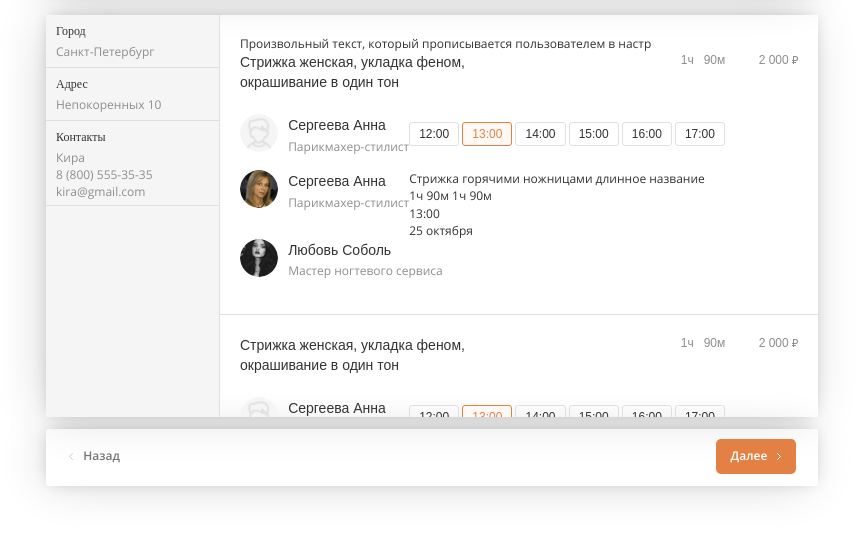
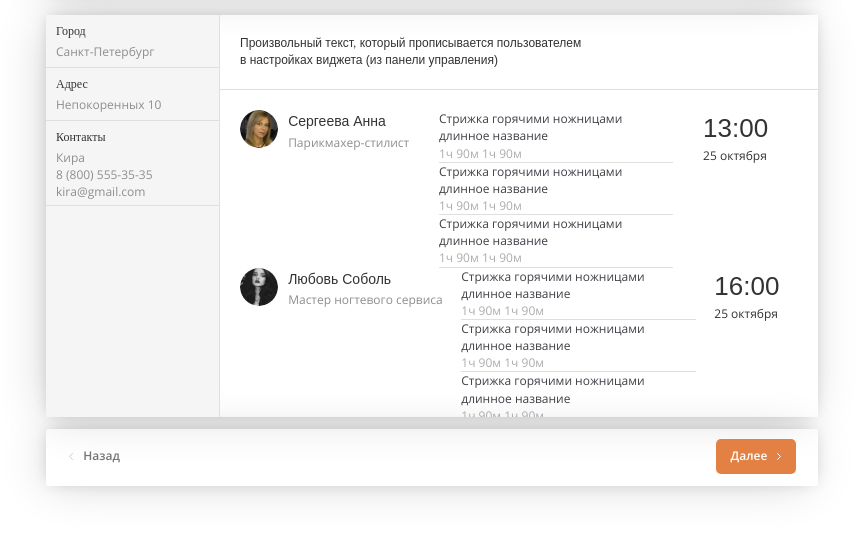
Before and after one commit to alikoganyan/aVisits-widget-UI, a website: page 6_Ready_Master.html in a window 1280 px wide. Shown: the part 210-746 px from the top of the page, without its empty margins (208-1065 px from the left). Drawn offline with nearby package versions, Linux system fonts and the light colour scheme; a web font is replaced by a local one.

Commit message:
ready master cols

```diff
--- a/6_Ready_Master.html
+++ b/6_Ready_Master.html
@@ -59,40 +59,9 @@
 							</div>
 						</div>
 						<div class="content-right-block time-master-right-block ready-master-right-block time-service">
+							<div class="ready-master-title-text bold">Произвольный текст, который прописывается пользователем <br>в настройках виджета (из панели управления)</div>
 						<div class="time-master-book-schedule-container-all">
 							<div class="time-master-book-schedule-container-all-inner">
-								<div class="ready-master-title-text">Произвольный текст, который прописывается пользователем в настр</div>
-								<div class="time-master-book-schedule-container">
-									<div class="time-service-all clearfix">
-										<div class="time-service-item clearfix">
-											<div class="time-service-item-title bold">Стрижка женская, укладка феном, окрашивание в один тон</div>
-											<div class="time-service-item-info">
-												<div class="">1ч &nbsp 90м</div>
-												<div class="">2 000 <span><img src="assets/images/icons/ruble-gray.png"></span></div>
-											</div>
-										</div>
-									</div>
-									<div class="time-master-title-block">
-										<div class="master-title-block-pic-container" style="background-image: url(assets/images/master-pic-default.png)"></div>
-										<div class="master-title-block-text">
-											<p class="bold">Сергеева Анна</p>
-											<p class="time-master-master-position">Парикмахер-стилист</p>
-										</div>
-									</div>
-									<div class="time-master-time-schedule">
-										<div class="table">
-											<div class="tr">
-												<div class="td"><a href="">12:00</a></div>
-												<div class="td active"><a href="">13:00</a></div>
-												<div class="td"><a href="">14:00</a></div>
-												<div class="td"><a href="">15:00</a></div>
-												<div class="td"><a href="">16:00</a></div>
-												<div class="td"><a href="">17:00</a></div>
-											</div>
-										</div>
-									</div>
-									<div class="clearfix"></div>
-								</div>
 								<div class="clearfix"></div>
 								<div class="time-master-book-schedule-container">
 									<div class="ready-master-time-schedule-item time-master-title-block">
@@ -102,22 +71,76 @@
 											<p class="time-master-master-position">Парикмахер-стилист</p>
 										</div>
 									</div>
-										<div class="ready-master-time-schedule-item">
-											<div class="">Стрижка горячими ножницами длинное название</div>
+									<div class="ready-master-time-schedule-item middle">
+										<div class="ready-master-time-schedule-sub-item">
+											<div class="ready-master-time-schedule-item-title">Стрижка горячими ножницами длинное название</div>
 											<div class="">
 												<span>1ч 90м</span>
 												<span>1ч 90м</span>
 											</div>
 										</div>
-										<div class="ready-master-time-schedule-item">
-											<div class="ready-master-time-schedule-item-time">13:00</div>
-											<div class="ready-master-time-schedule-item-date">25 октября</div>
+										<div class="ready-master-time-schedule-sub-item">
+											<div class="ready-master-time-schedule-item-title">Стрижка горячими ножницами длинное название</div>
+											<div class="">
+												<span>1ч 90м</span>
+												<span>1ч 90м</span>
+											</div>
 										</div>
+										<div class="ready-master-time-schedule-sub-item">
+											<div class="ready-master-time-schedule-item-title">Стрижка горячими ножницами длинное название</div>
+											<div class="">
+												<span>1ч 90м</span>
+												<span>1ч 90м</span>
+											</div>
+										</div>
+									</div>
+									<div class="ready-master-time-schedule-item">
+										<div class="ready-master-time-schedule-item-time">13:00</div>
+										<div class="ready-master-time-schedule-item-date">25 октября</div>
+									</div>
 
 									<div class="clearfix"></div>
 								</div>
 								<div class="clearfix"></div>
-								<div class="time-master-book-schedule-container clearfix">
+								<div class="time-master-book-schedule-container">
+									<div class="ready-master-time-schedule-item time-master-title-block">
+										<div class="master-title-block-pic-container" style="background-image: url(assets/images/master-pic4.png);"></div>
+										<div class="master-title-block-text">
+											<p class="bold">Любовь Соболь</p>
+											<p class="time-master-master-position">Мастер ногтевого сервиса</p>
+										</div>
+									</div>
+									<div class="ready-master-time-schedule-item middle">
+										<div class="ready-master-time-schedule-sub-item">
+											<div class="ready-master-time-schedule-item-title">Стрижка горячими ножницами длинное название</div>
+											<div class="">
+												<span>1ч 90м</span>
+												<span>1ч 90м</span>
+											</div>
+										</div>
+										<div class="ready-master-time-schedule-sub-item">
+											<div class="ready-master-time-schedule-item-title">Стрижка горячими ножницами длинное название</div>
+											<div class="">
+												<span>1ч 90м</span>
+												<span>1ч 90м</span>
+											</div>
+										</div>
+										<div class="ready-master-time-schedule-sub-item">
+											<div class="ready-master-time-schedule-item-title">Стрижка горячими ножницами длинное название</div>
+											<div class="">
+												<span>1ч 90м</span>
+												<span>1ч 90м</span>
+											</div>
+										</div>
+									</div>
+									<div class="ready-master-time-schedule-item">
+										<div class="ready-master-time-schedule-item-time">16:00</div>
+										<div class="ready-master-time-schedule-item-date">25 октября</div>
+									</div>
+
+									<div class="clearfix"></div>
+								</div>
+<!-- 								<div class="time-master-book-schedule-container clearfix">
 									<div class="time-master-title-block">
 										<div class="master-title-block-pic-container" style="background-image: url(assets/images/master-pic4.png);"></div>
 										<div class="master-title-block-text">
@@ -129,89 +152,7 @@
 									</div>
 									<div class="clearfix"></div>
 								</div>
-								<div class="clearfix"></div>
-							</div>
-						</div>
-						<div class="time-master-book-schedule-container-all">
-							<div class="time-master-book-schedule-container-all-inner">
-								<div class="time-master-book-schedule-container">
-									<div class="time-service-all clearfix">
-										<div class="time-service-item clearfix">
-											<div class="time-service-item-title bold">Стрижка женская, укладка феном, окрашивание в один тон</div>
-											<div class="time-service-item-info">
-												<div class="">1ч &nbsp 90м</div>
-												<div class="">2 000 <span><img src="assets/images/icons/ruble-gray.png"></span></div>
-											</div>
-										</div>
-									</div>
-									<div class="time-master-title-block">
-										<div class="master-title-block-pic-container" style="background-image: url(assets/images/master-pic-default.png)"></div>
-										<div class="master-title-block-text">
-											<p class="bold">Сергеева Анна</p>
-											<p class="time-master-master-position">Парикмахер-стилист</p>
-										</div>
-									</div>
-									<div class="time-master-time-schedule">
-										<div class="table">
-											<div class="tr">
-												<div class="td"><a href="">12:00</a></div>
-												<div class="td active"><a href="">13:00</a></div>
-												<div class="td"><a href="">14:00</a></div>
-												<div class="td"><a href="">15:00</a></div>
-												<div class="td"><a href="">16:00</a></div>
-												<div class="td"><a href="">17:00</a></div>
-											</div>
-										</div>
-									</div>
-									<div class="clearfix"></div>
-								</div>
-								<div class="clearfix"></div>
-								<div class="time-master-book-schedule-container">
-									<div class="time-master-title-block">
-										<div class="master-title-block-pic-container"></div>
-										<div class="master-title-block-text">
-											<p class="bold">Сергеева Анна</p>
-											<p class="time-master-master-position">Парикмахер-стилист</p>
-										</div>
-									</div>
-									<div class="time-master-time-schedule">
-										<div class="table">
-											<div class="tr">
-												<div class="td"><a href="">12:00</a></div>
-												<div class="td active"><a href="">13:00</a></div>
-												<div class="td"><a href="">14:00</a></div>
-												<div class="td"><a href="">15:00</a></div>
-												<div class="td"><a href="">16:00</a></div>
-												<div class="td"><a href="">17:00</a></div>
-											</div>
-										</div>
-									</div>
-									<div class="clearfix"></div>
-								</div>
-								<div class="clearfix"></div>
-								<div class="time-master-book-schedule-container clearfix">
-									<div class="time-master-title-block">
-										<div class="master-title-block-pic-container" style="background-image: url(assets/images/master-pic4.png);"></div>
-										<div class="master-title-block-text">
-											<p class="bold">Любовь Соболь</p>
-											<p class="time-master-master-position">Мастер ногтевого сервиса</p>
-										</div>
-									</div>
-									<div class="time-master-time-schedule">
-										<div class="table">
-											<div class="tr">
-												<div class="td"><a href="">12:00</a></div>
-												<div class="td"><a href="">13:00</a></div>
-												<div class="td"><a href="">14:00</a></div>
-												<div class="td"><a href="">15:00</a></div>
-												<div class="td"><a href="">16:00</a></div>
-												<div class="td"><a href="">17:00</a></div>
-											</div>
-										</div>
-									</div>
-									<div class="clearfix"></div>
-								</div>
-								<div class="clearfix"></div>
+								<div class="clearfix"></div> -->
 							</div>
 						</div>
 						</div>
--- a/sass/style.scss
+++ b/sass/style.scss
@@ -1489,8 +1489,52 @@ label {
 			}
 		}
 
+		/* Ready Master Content */
 		.content-right-block.ready-master-right-block {
-			.time-master-time-schedule {
+			.ready-master-title-text {
+				font-family: OpenSans-Bold, sans-serif;
+				border-bottom: 1px solid $color-light-gray;
+				padding: 20px;
+			}
+
+			.time-master-book-schedule-container {
+				display: -webkit-box;
+			    display: -moz-box;
+			    display: -ms-flexbox;
+			    display: -webkit-flex;
+			    display: flex;
+			    flex-wrap: wrap;
+			    justify-content: space-between;
+				.ready-master-time-schedule-item {
+					float: left;
+					//width: 33%;
+
+					&.middle {
+						width: 42%;
+						color: $color-mid-gray;
+
+						.ready-master-time-schedule-sub-item {
+							border-bottom: 1px solid $color-light-gray;
+						}
+						.ready-master-time-schedule-item-title {
+							color: #404148;
+						}
+					}
+
+
+					.ready-master-time-schedule-item-time {
+						font-size: 26px;
+						font-family: Opensans-Bold, sans-serif;
+
+
+					}
+
+					.ready-master-time-schedule-item-date {
+
+					}
+				}
+			}
+/* 			.time-master-time-schedule {
 				float: left;
 
 				.ready-master-time-schedule-block {
@@ -1499,8 +1543,7 @@ label {
 					}
 				}
 			}
-
-		}
+ */		}
 
 		h3 {
 			text-align: center;
```
Also changed, not shown: css/style.css.
